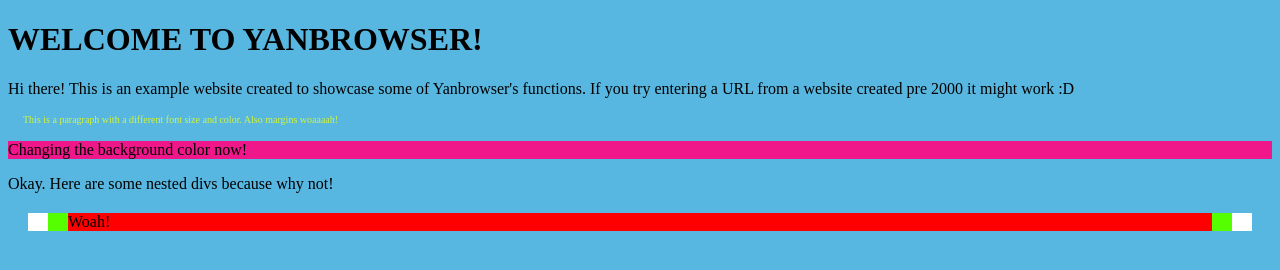
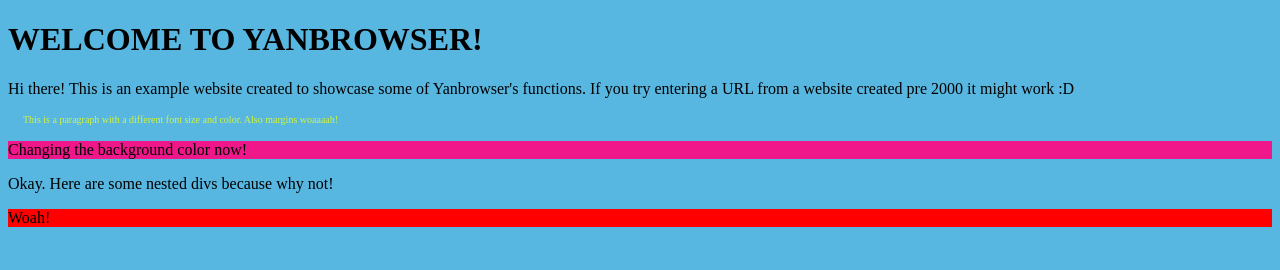
Before and after one commit to A-Jar-Of-Peanuts/ex1website, a plain HTML site: page index.html in a window 1280 px wide. Drawn offline with Linux system fonts and the light colour scheme.

Commit message:
Update ex1.css

```diff
--- a/ex1.css
+++ b/ex1.css
@@ -21,7 +21,3 @@ body {
 #c {
     background-color: #f00;
 }
-
-.nested {
-    margin: 20px;
-}
```
